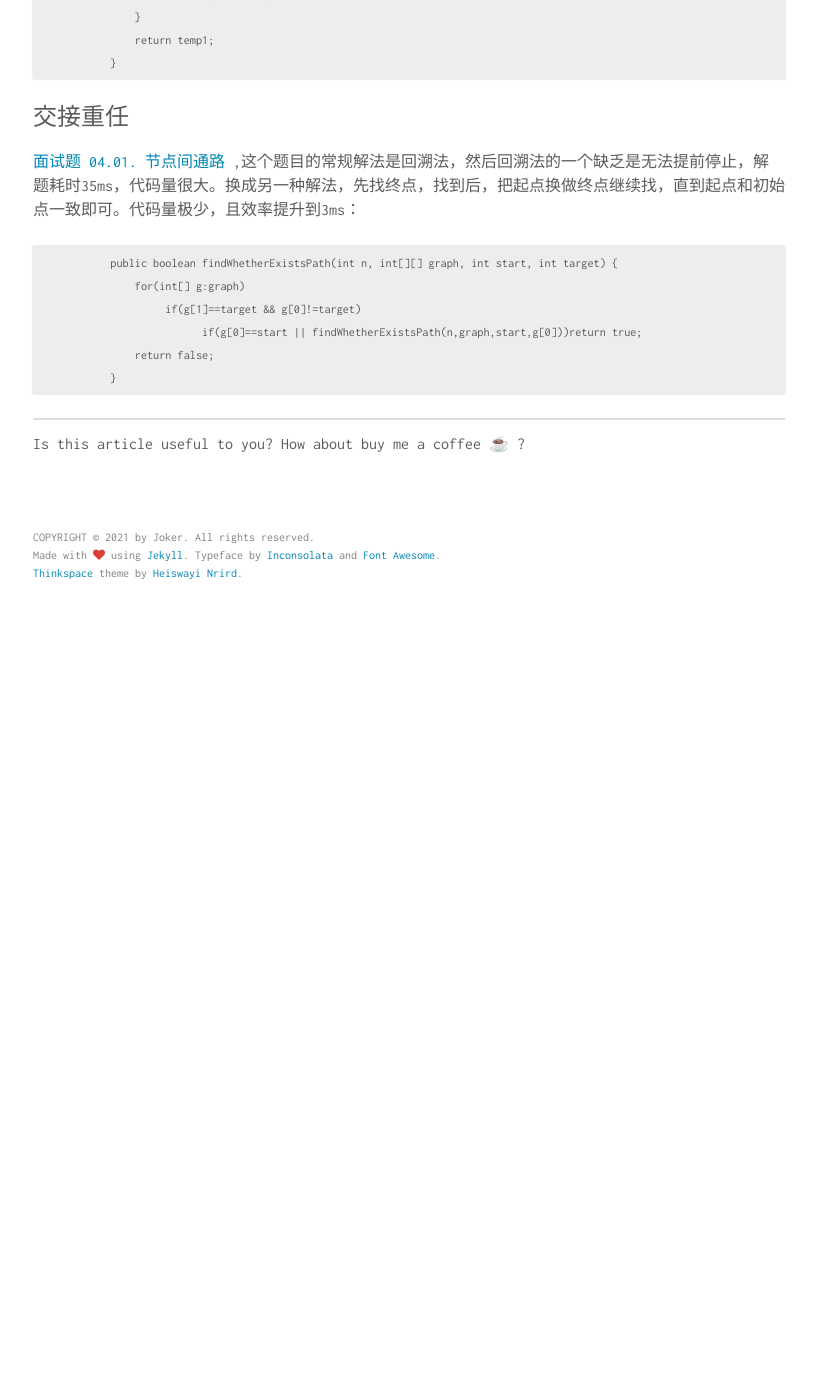
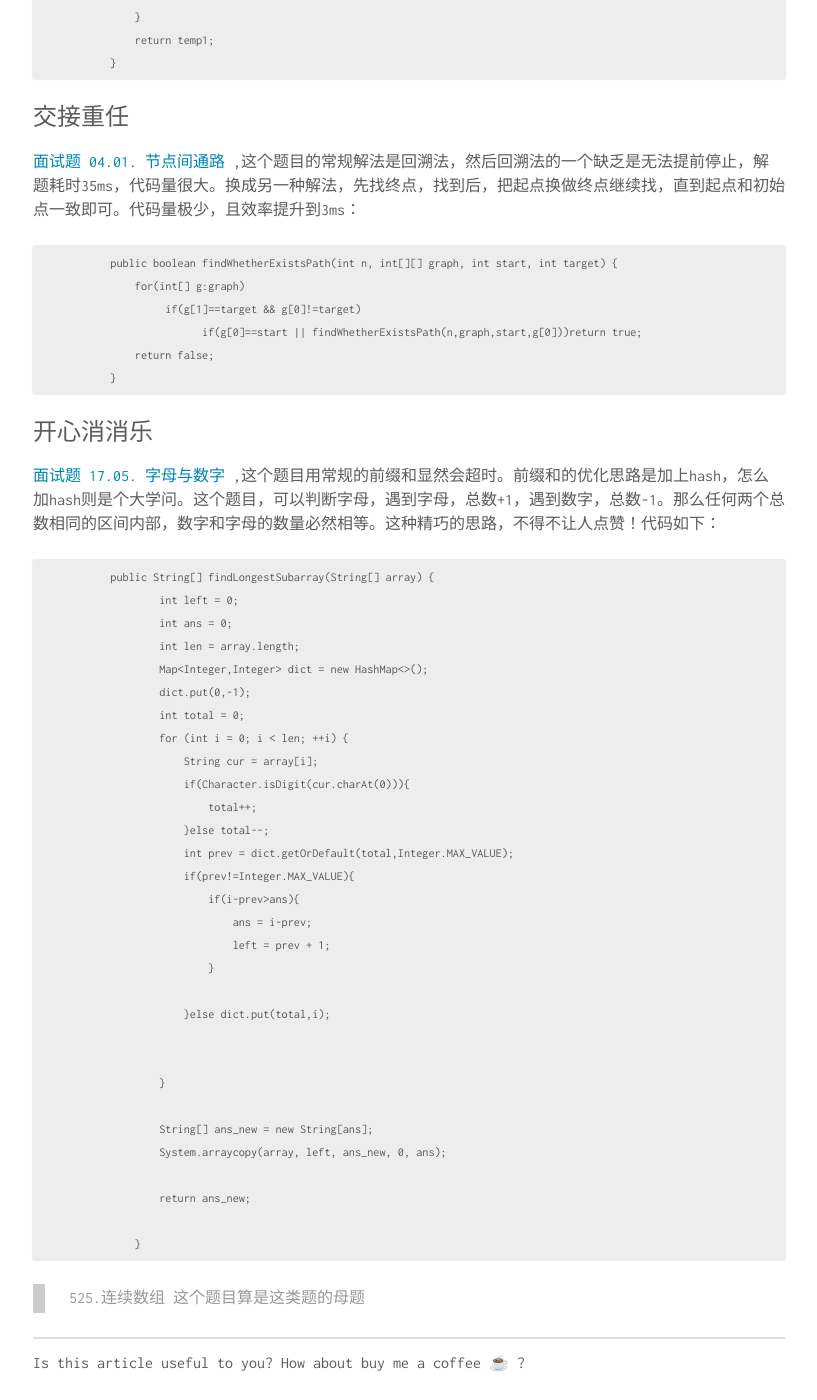
Before and after one commit to rongjoker/rongjoker.github.io, a Jekyll site: the page built from _posts/2021-07-13-algorithem10rotation.md, in a window 1280 px wide and 1400 px high, scrolled down 961 px. Shown: the whole window, without its empty margins (231-1048 px from the left). Built offline with Jekyll 4.4.1, drawn with Linux system fonts in a browser that asks for light colours; comment, search, counter and statistics services are not loaded; before the commit the page ends 1591 px from its top, so only the background shows below that.

Commit message:
开心消消乐

````diff
--- a/_posts/2021-07-13-algorithem10rotation.md
+++ b/_posts/2021-07-13-algorithem10rotation.md
@@ -43,3 +43,41 @@ title: 算法笔记(十):旋转、跳跃、我闭上眼
                return false;
            }
 ```
+
+### 开心消消乐
+
+[面试题 17.05.  字母与数字](https://leetcode-cn.com/problems/find-longest-subarray-lcci/) ,这个题目用常规的前缀和显然会超时。前缀和的优化思路是加上hash，怎么加hash则是个大学问。这个题目，可以判断字母，遇到字母，总数+1，遇到数字，总数-1。那么任何两个总数相同的区间内部，数字和字母的数量必然相等。这种精巧的思路，不得不让人点赞！代码如下：
+```
+           public String[] findLongestSubarray(String[] array) {
+                   int left = 0;
+                   int ans = 0;
+                   int len = array.length;
+                   Map<Integer,Integer> dict = new HashMap<>();
+                   dict.put(0,-1);
+                   int total = 0;
+                   for (int i = 0; i < len; ++i) {
+                       String cur = array[i];
+                       if(Character.isDigit(cur.charAt(0))){
+                           total++;
+                       }else total--;
+                       int prev = dict.getOrDefault(total,Integer.MAX_VALUE);
+                       if(prev!=Integer.MAX_VALUE){
+                           if(i-prev>ans){
+                               ans = i-prev;
+                               left = prev + 1;
+                           }
+
+                       }else dict.put(total,i);
+
+
+                   }
+
+                   String[] ans_new = new String[ans];
+                   System.arraycopy(array, left, ans_new, 0, ans);
+
+                   return ans_new;
+
+               }
+```
+
+>  525.连续数组 这个题目算是这类题的母题
````
